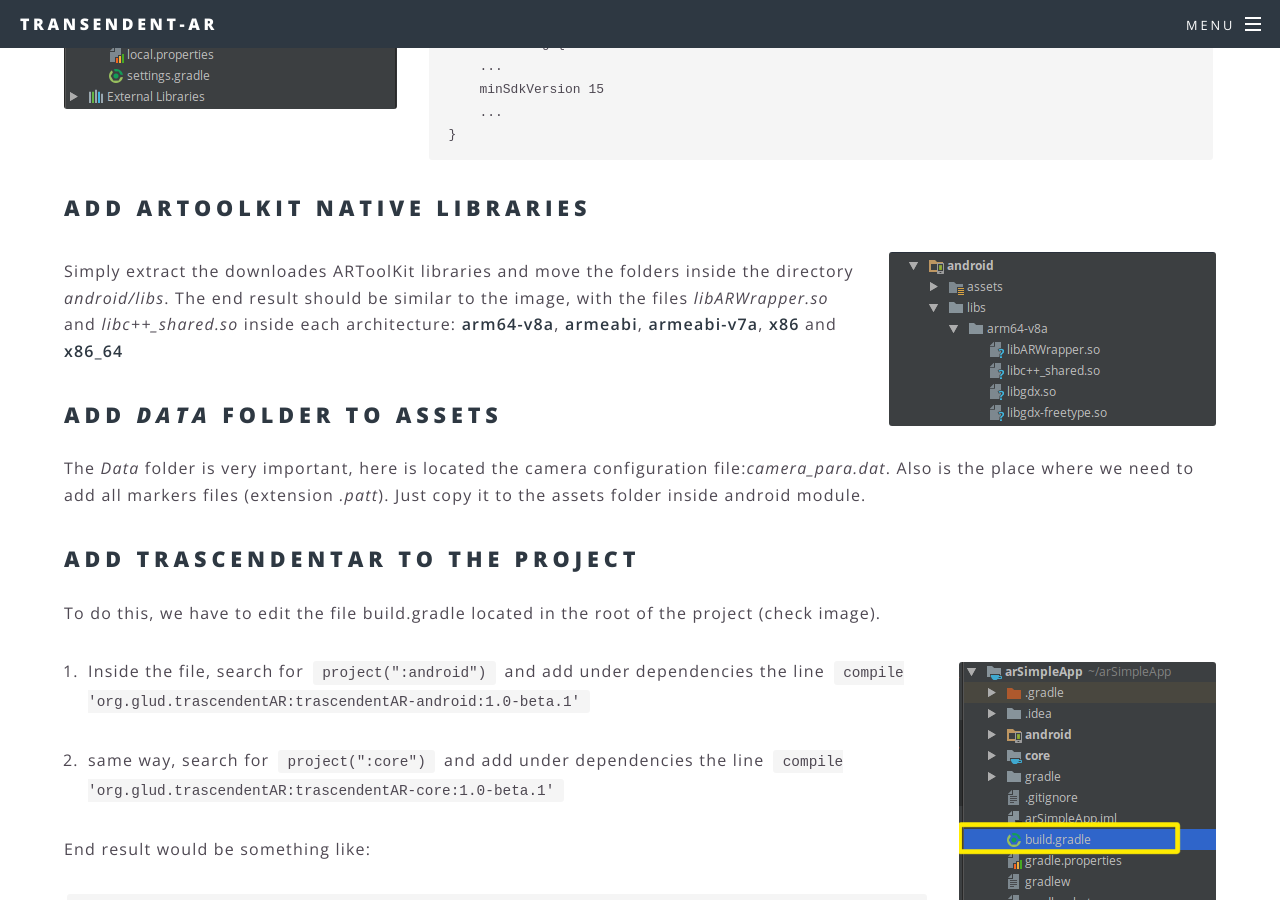
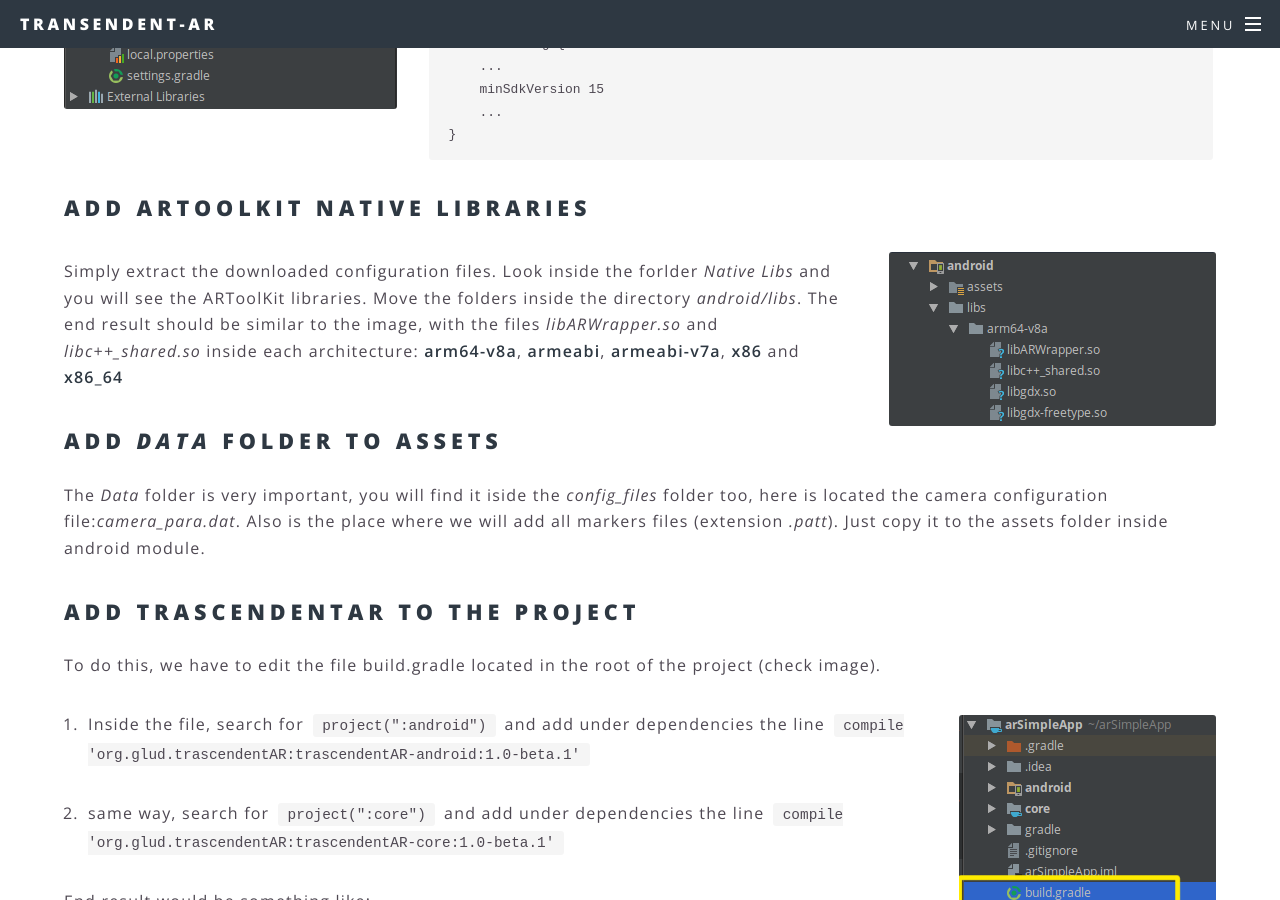
Before and after one commit to GLUD/trascendentAR, a Jekyll site: the page built from docs/en/setting_up_project.md, in a window 1280 px wide and 900 px high, scrolled down 2738 px. Built offline with Jekyll 4.4.1, drawn with Linux system fonts in a browser that asks for light colours; some of the changed text lies outside the part shown.

Commit message:
Actualizar contenido de archivos de configuración

```diff
--- a/docs/en/setting_up_project.md
+++ b/docs/en/setting_up_project.md
@@ -20,7 +20,7 @@ If you have used libGDX before, probably you have most of this stuff installed,
 	* Android Build Tools
 * IntelliJ IDEA or Android Studio, each one has advantages over the other. For this tutorial IntelliJ IDEA will be used.
 * libGDX setup app, can get it from [the official website](http://libgdx.badlogicgames.com/download.html)
-* ARToolKit Native Libraries
+* Configuration files, where are located the ARToolKit Native Libraries and the camera configuration file. Download it here[]()
 
 ## Start libGDX setup application
 And enter the correpondent data, including Android SDK path, check the image as a guide. Note that only the android box is checked. I included freetypefont extension because I would like to add a cool tipography to my project, although it is not necessary. More information about this step [here](https://github.com/libgdx/libgdx/wiki/Project-Setup-Gradle)
@@ -75,10 +75,10 @@ defaultConfig {
 
 <span class="image right"><img src="../images/simpleapp_nativelibs.png" alt="Archivos a modificar" /></span>
 
-Simply extract the downloades ARToolKit libraries and move the folders inside the directory _android/libs_. The end result should be similar to the image, with the files  *libARWrapper.so* and *libc++_shared.so* inside each architecture: **arm64-v8a**, **armeabi**, **armeabi-v7a**, **x86** and **x86_64**
+Simply extract the downloaded configuration files. Look inside the forlder _Native Libs_ and you will see the ARToolKit libraries. Move the folders inside the directory _android/libs_. The end result should be similar to the image, with the files  *libARWrapper.so* and *libc++_shared.so* inside each architecture: **arm64-v8a**, **armeabi**, **armeabi-v7a**, **x86** and **x86_64**
 
 ## Add _Data_ folder to assets
-The _Data_ folder is very important, here is located the camera configuration file:_camera_para.dat_. Also is the place where we need to add all markers files (extension _.patt_). Just copy it to the assets folder inside android module.
+The _Data_ folder is very important, you will find it iside the _config_files_ folder too, here is located the camera configuration file:_camera_para.dat_. Also is the place where we will add all markers files (extension _.patt_). Just copy it to the assets folder inside android module.
 
 ## Add trascendentAR to the project
 
```
Also changed, not shown: docs/configurar_proyecto.md (+3 -3 lines).
